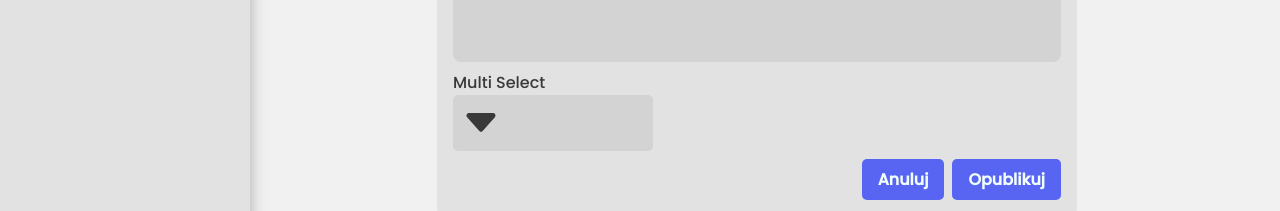
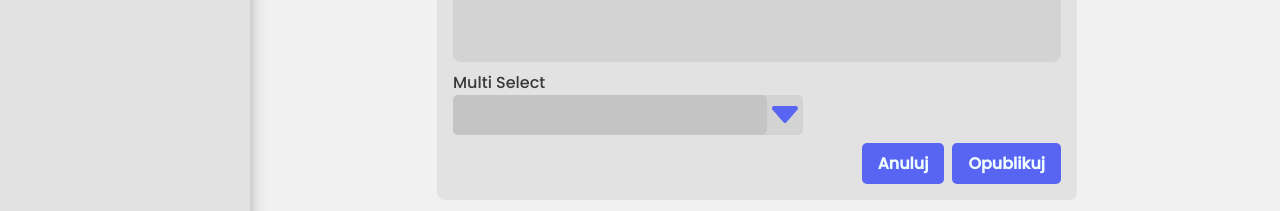
Before and after one commit to Gami13/HackHeroes2022, a React (Vite) app in the folder FrontEnd/: page / in a window 1280 px wide. Shown: the part 528-739 px from the top of the page. Built offline with nearby package versions, Linux system fonts and the light colour scheme.

Commit message:
multi select

```diff
--- a/FrontEnd/src/Components/Main/Tag/Tag.module.css
+++ b/FrontEnd/src/Components/Main/Tag/Tag.module.css
@@ -13,6 +13,7 @@
 	color: var(--textSecondary);
 	font-size: 0.8rem;
 	text-align: left;
+	white-space: nowrap;
 }
 
 .emoji {
--- a/FrontEnd/src/Components/MultiSelect/MultiSelect.module.css
+++ b/FrontEnd/src/Components/MultiSelect/MultiSelect.module.css
@@ -1,6 +1,6 @@
 .multiSelect {
 	position: relative;
-	width: 200px;
+	width: 350px;
 	height: fit-content;
 }
 
@@ -10,19 +10,23 @@
 	min-height: 40px;
 	border-radius: var(--rounded);
 	background-color: var(--depth2);
-	padding: 0.5rem;
 	display: flex;
 	flex-direction: row;
-	column-gap: 1rem;
 }
 .main svg {
+	fill: var(--primary);
 }
-
 .folded {
+	height: 0 !important;
+	padding: 0 !important;
+	transition: height 0.5s;
+}
+.folded > * {
 	display: none !important;
 }
 
 .list {
+	width: 100%;
 	list-style: none;
 	background-color: var(--depth1);
 	padding: 0.5rem;
@@ -30,8 +34,12 @@
 	display: flex;
 	flex-wrap: wrap;
 	flex-direction: column;
+	position: absolute;
+	transition: height 0.5s;
 }
-
+.list:empty {
+	display: none;
+}
 .tag {
 	cursor: pointer;
 }
@@ -50,9 +58,41 @@
 	background-color: var(--depth3);
 }
 .selectedList {
+	background-color: var(--depth3);
+	width: 100%;
+	height: -moz-fit-content;
+	height: 40px;
+	/* flex-wrap: wrap; */
+	gap: 0.1rem;
+	padding: 0.2rem;
+	display: flex;
+	align-items: center;
+	flex-direction: row;
+	overflow-x: auto;
+	overflow-y: hidden;
+	border-radius: var(--rounded);
+}
+
+.selectedList::-webkit-scrollbar {
+	position: absolute;
+	height: 5px;
+}
+.selectedList::-webkit-scrollbar-track {
+	background-color: var(--depth1);
+	padding: 0.2rem;
+	border-radius: var(--rounded);
+}
+.selectedList::-webkit-scrollbar-thumb {
+	width: 20px;
+	background-color: var(--secondary);
+	border-radius: var(--rounded);
+}
+.selectedList:empty {
+	padding: 0;
 }
 .selectedList li {
 	list-style: none;
+	margin: 0.1rem 0.2rem;
 }
 .selectedList li button {
 	background: none;
--- a/FrontEnd/src/Components/MultiSelect/MultiSelect.tsx
+++ b/FrontEnd/src/Components/MultiSelect/MultiSelect.tsx
@@ -69,15 +69,6 @@ const MultiSelect = (props: MultiSelectProps) => {
 				title="placeholder"
 				className={[props.classNameMain, style.main].join(' ')}
 			>
-				<svg
-					xmlns="http://www.w3.org/2000/svg"
-					width="40"
-					height="40"
-					fill="currentColor"
-					viewBox="0 0 16 16"
-				>
-					<path d="M7.247 11.14 2.451 5.658C1.885 5.013 2.345 4 3.204 4h9.592a1 1 0 0 1 .753 1.659l-4.796 5.48a1 1 0 0 1-1.506 0z" />
-				</svg>
 				<ul className={style.selectedList}>
 					{selected.map((option: Option) => (
 						<li
@@ -91,6 +82,15 @@ const MultiSelect = (props: MultiSelectProps) => {
 						</li>
 					))}
 				</ul>
+				<svg
+					xmlns="http://www.w3.org/2000/svg"
+					width="40"
+					height="40"
+					fill="currentColor"
+					viewBox="0 0 16 16"
+				>
+					<path d="M7.247 11.14 2.451 5.658C1.885 5.013 2.345 4 3.204 4h9.592a1 1 0 0 1 .753 1.659l-4.796 5.48a1 1 0 0 1-1.506 0z" />
+				</svg>
 			</button>
 			<ul
 				className={[
```
